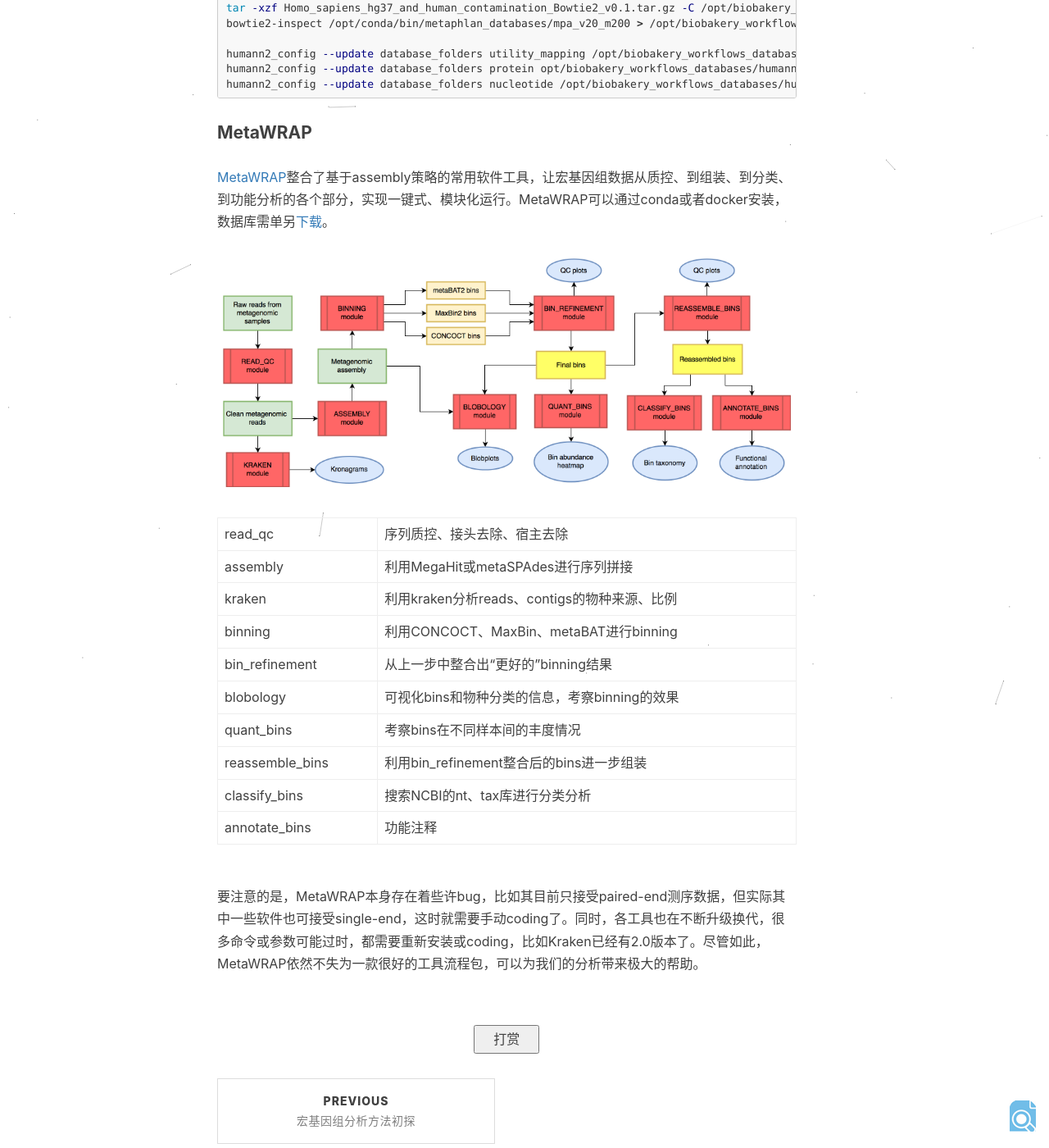
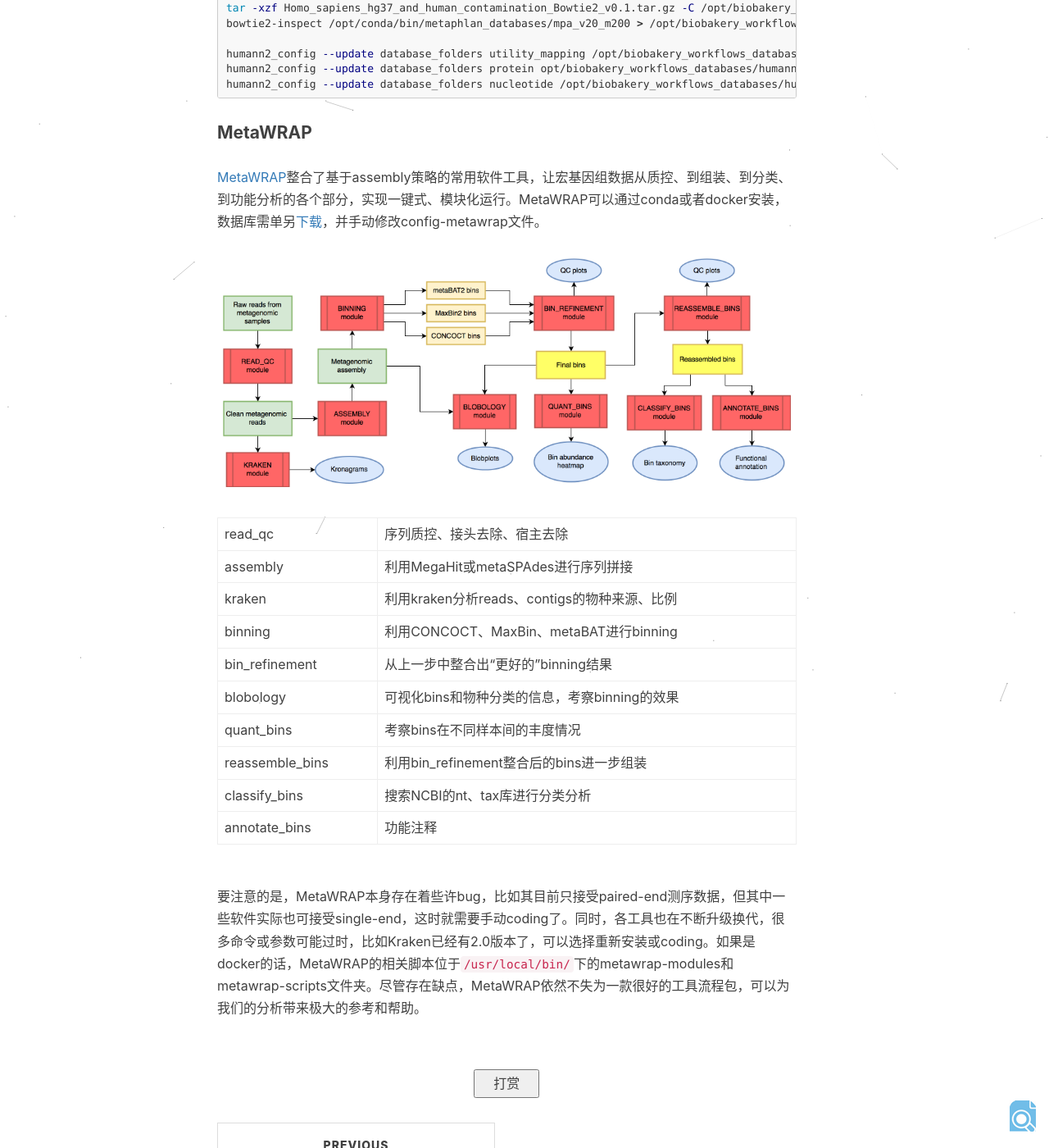
Before and after one commit to WenlongShen/WenlongShen.github.io, a Jekyll site: the page built from _posts/2020-03-03-MetaGenomics-Workflows.markdown, in a window 1280 px wide and 1400 px high, scrolled down 1912 px. Shown: the whole window at 82% size. Built offline with Jekyll 4.4.1, drawn with Linux system fonts in a browser that asks for light colours; comment, search, counter and statistics services are not loaded.

Commit message:
Update 2020-03-03-MetaGenomics-Workflows.markdown

```diff
--- a/_posts/2020-03-03-MetaGenomics-Workflows.markdown
+++ b/_posts/2020-03-03-MetaGenomics-Workflows.markdown
@@ -47,7 +47,7 @@ humann2_config --update database_folders nucleotide /opt/biobakery_workflows_dat
 
 #### MetaWRAP
 
-<a href="https://github.com/bxlab/metaWRAP" target="_blank">MetaWRAP</a>整合了基于assembly策略的常用软件工具，让宏基因组数据从质控、到组装、到分类、到功能分析的各个部分，实现一键式、模块化运行。MetaWRAP可以通过conda或者docker安装，数据库需单另<a href="https://github.com/bxlab/metaWRAP/blob/master/installation/database_installation.md" target="_blank">下载</a>。
+<a href="https://github.com/bxlab/metaWRAP" target="_blank">MetaWRAP</a>整合了基于assembly策略的常用软件工具，让宏基因组数据从质控、到组装、到分类、到功能分析的各个部分，实现一键式、模块化运行。MetaWRAP可以通过conda或者docker安装，数据库需单另<a href="https://github.com/bxlab/metaWRAP/blob/master/installation/database_installation.md" target="_blank">下载</a>，并手动修改config-metawrap文件。
 ![metawrap](/img/post/2020_03_03_metawrap.png)
 
 read_qc | 序列质控、接头去除、宿主去除
@@ -61,4 +61,4 @@ reassemble_bins | 利用bin_refinement整合后的bins进一步组装
 classify_bins | 搜索NCBI的nt、tax库进行分类分析
 annotate_bins | 功能注释
 
-要注意的是，MetaWRAP本身存在着些许bug，比如其目前只接受paired-end测序数据，但实际其中一些软件也可接受single-end，这时就需要手动coding了。同时，各工具也在不断升级换代，很多命令或参数可能过时，都需要重新安装或coding，比如Kraken已经有2.0版本了。尽管如此，MetaWRAP依然不失为一款很好的工具流程包，可以为我们的分析带来极大的帮助。
+要注意的是，MetaWRAP本身存在着些许bug，比如其目前只接受paired-end测序数据，但其中一些软件实际也可接受single-end，这时就需要手动coding了。同时，各工具也在不断升级换代，很多命令或参数可能过时，比如Kraken已经有2.0版本了，可以选择重新安装或coding。如果是docker的话，MetaWRAP的相关脚本位于`/usr/local/bin/`下的metawrap-modules和metawrap-scripts文件夹。尽管存在缺点，MetaWRAP依然不失为一款很好的工具流程包，可以为我们的分析带来极大的参考和帮助。
```
